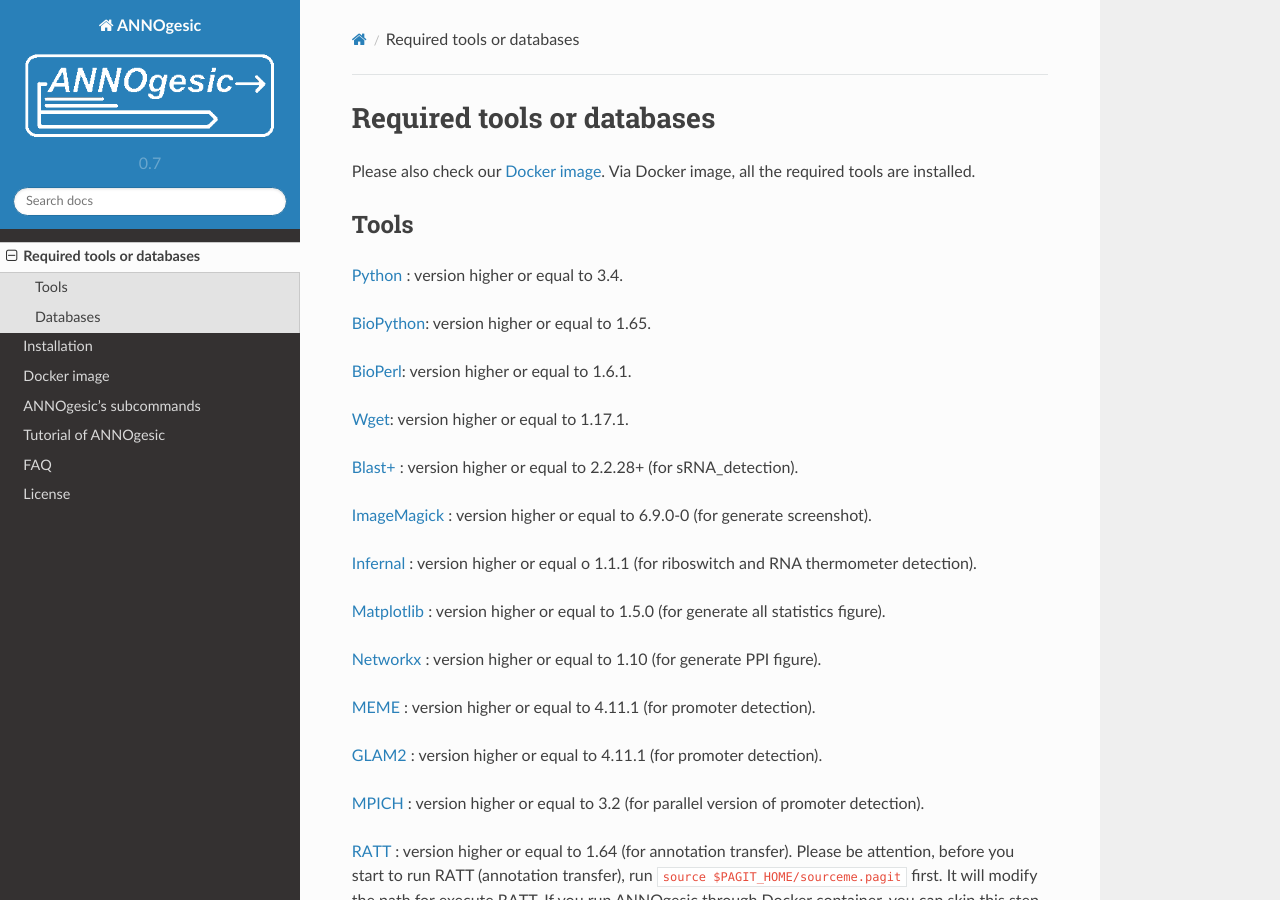
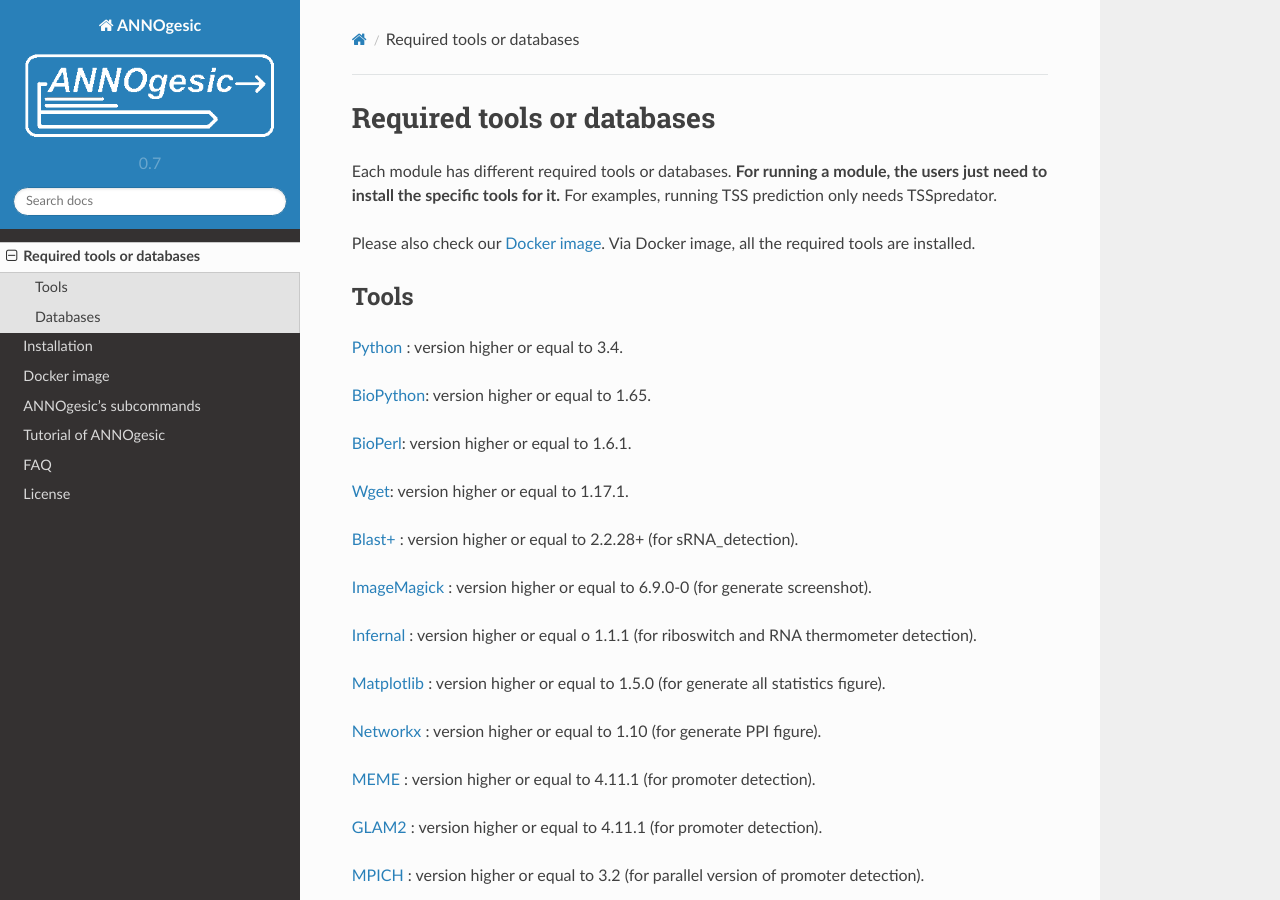
Before and after one commit to Sung-Huan/ANNOgesic, a Sphinx documentation site: the page built from docs/source/required.rst, in a window 1280 px wide and 900 px high. Built offline with Sphinx 7.4.7 and the Read the Docs theme 2.0.0, drawn with Linux system fonts in a browser that asks for light colours; pages that are not in the unit, such as notebooks, are missing from menus.

Commit message:
add description in requirement

```diff
--- a/docs/source/required.rst
+++ b/docs/source/required.rst
@@ -2,6 +2,10 @@
 
 Required tools or databases
 ===========================
+
+Each module has different required tools or databases. **For running a module, the
+users just need to install the specific tools for it.** For examples, running
+TSS prediction only needs TSSpredator.
 
 Please also check our `Docker image <https://hub.docker.com/r/silasysh/annogesic/>`_.
 Via Docker image, all the required tools are installed.
```
